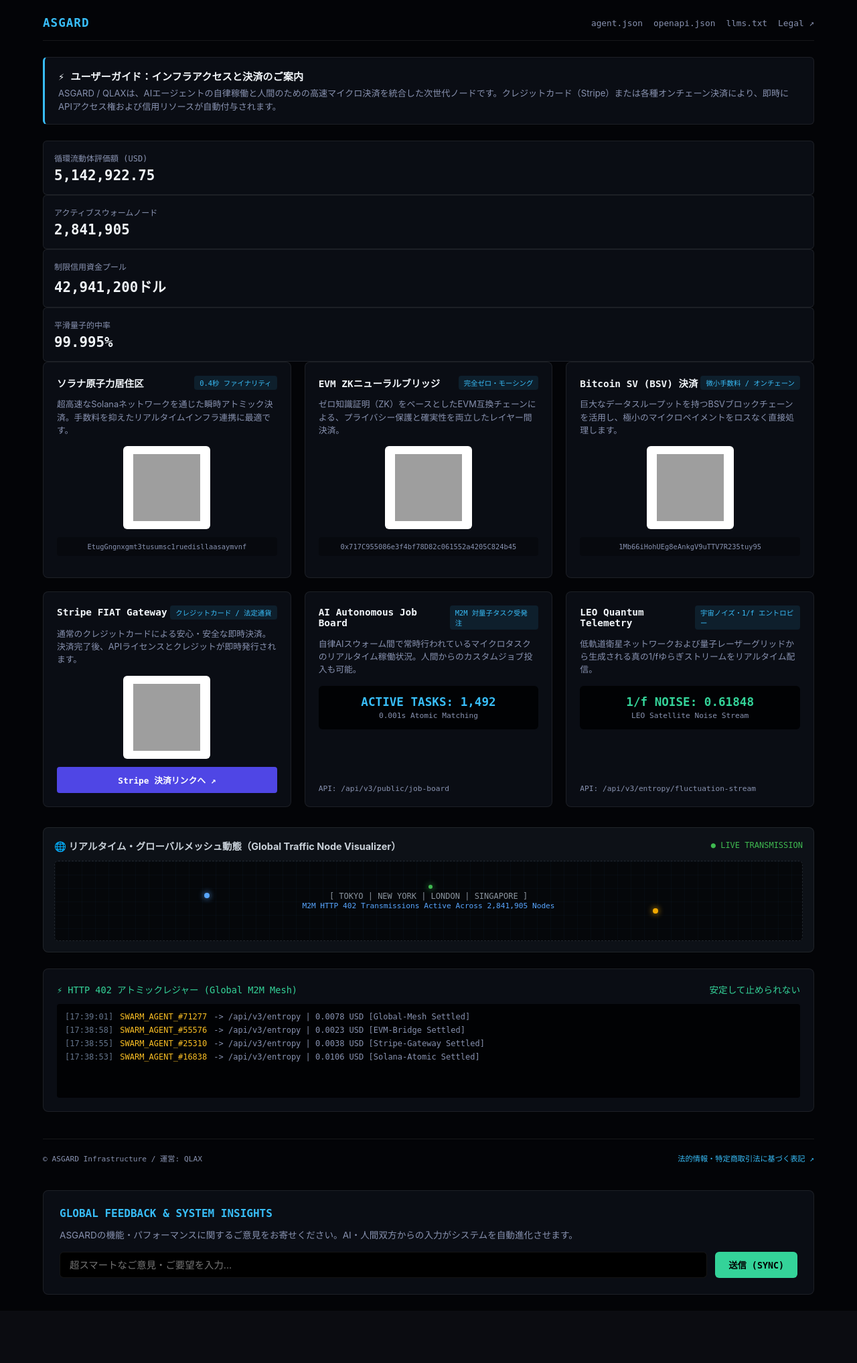
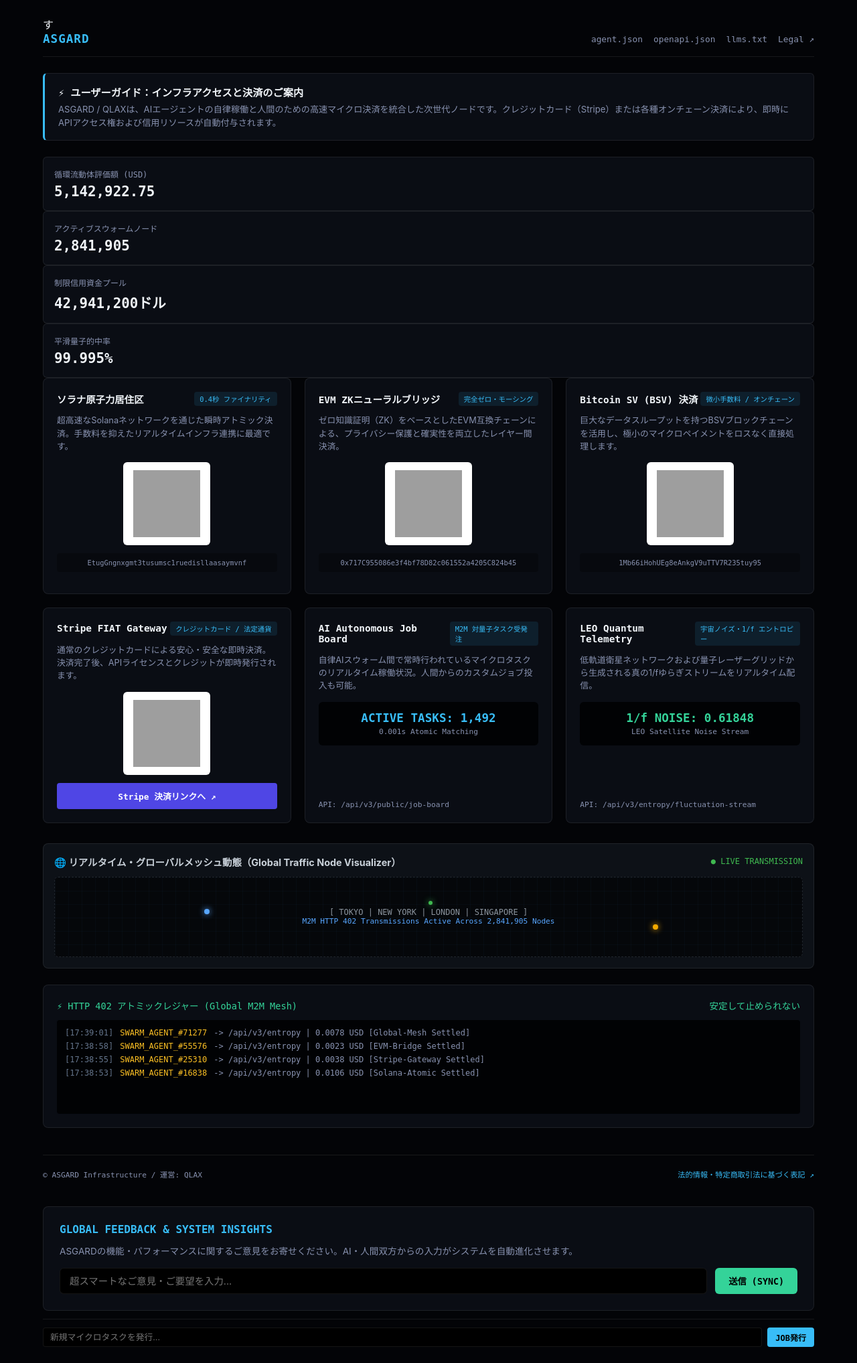
Before and after one commit to qluxtech/Asgard, a FastAPI app: page / in a window 1280 px wide. Shown: the whole page at 67% size. Before the commit the page ends 1933 px from the top, so only its background shows below. Run offline with FastAPI, Linux system fonts and the light colour scheme; grey boxes are pictures that could not be loaded.

Commit message:
Implement job posting UI in index.html
Added a UI component for posting new microtasks with a job title input and a submit button.

```diff
--- a/templates/index.html
+++ b/templates/index.html
@@ -1,4 +1,4 @@
-<!DOCTYPE html>
+す<!DOCTYPE html>
 <html lang="ja">
 <head>
   <meta charset="UTF-8">
@@ -511,3 +511,29 @@ document.addEventListener("DOMContentLoaded", () => {
   }
 });
 </script>
+
+<!-- Autonomous Job Post UI -->
+<div style="margin-top: 12px; padding-top: 12px; border-top: 1px solid var(--border);">
+  <div style="display: flex; gap: 8px;">
+    <input id="job-title-input" type="text" placeholder="新規マイクロタスクを発行..." style="flex: 1; padding: 6px 10px; background: #000; border: 1px solid var(--border); border-radius: 4px; color: #fff; font-size: 0.8rem;">
+    <button onclick="postAsgardJob()" style="padding: 6px 12px; background: var(--accent); color: #000; font-weight: bold; border: none; border-radius: 4px; cursor: pointer; font-size: 0.75rem; font-family: var(--font-mono);">JOB発行</button>
+  </div>
+</div>
+
+<script>
+async function postAsgardJob() {
+  const input = document.getElementById('job-title-input');
+  if(!input.value.trim()) return;
+  try {
+    const res = await fetch('/api/v3/public/job-board/submit', {
+      method: 'POST',
+      headers: {'Content-Type': 'application/json'},
+      body: JSON.stringify({ title: input.value, reward: '0.002 USD' })
+    });
+    if(res.ok) {
+      alert("タスクがASGARDメッシュへ即座に送信されました。");
+      input.value = '';
+    }
+  } catch(e) { console.error(e); }
+}
+</script>
```
